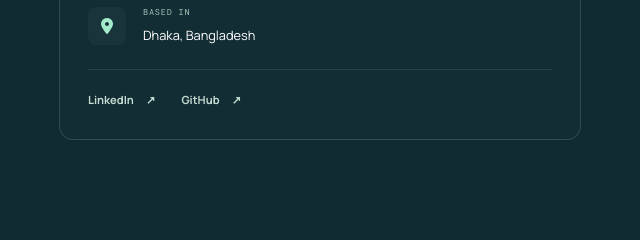
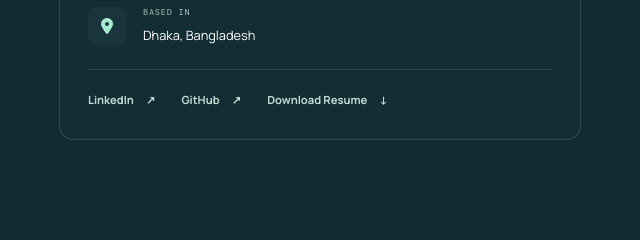
Before and after one commit to nahid1126/portfolio, a plain HTML site: page index.html in a window 1280 px wide. Shown: the part 6862-7102 px from the top of the page, 631-1271 px from the left. Drawn offline with nearby package versions, Linux system fonts and the light colour scheme.

Commit message:
download cv added

```diff
--- a/css/style.css
+++ b/css/style.css
@@ -186,7 +186,7 @@ section { padding: 104px 0; }
 .contact-value { display: block; font-size: .8rem; overflow-wrap: anywhere; }
 .contact-arrow { margin-left: auto; color: #9fbfb3; }
 a.contact-info-item:hover { color: var(--accent); }
-.contact-socials { display: flex; gap: 26px; padding: 22px 0; }
+.contact-socials { display: flex; flex-wrap: wrap; gap: 12px 26px; padding: 22px 0; }
 .contact-socials a { text-decoration: none; color: #c4dbd1; font-size: .7rem; font-weight: 700; }
 .contact-socials a span { margin-left: 10px; }
 .contact-socials a:hover { color: white; }
--- a/index.html
+++ b/index.html
@@ -655,7 +655,11 @@
           <a class="contact-info-item" href="mailto:nahidnub1126@gmail.com"><span class="contact-icon"><i class="fas fa-envelope" aria-hidden="true"></i></span><span><span class="contact-label">EMAIL ME</span><span class="contact-value">nahidnub1126@gmail.com</span></span><span class="contact-arrow" aria-hidden="true">↗</span></a>
           <a class="contact-info-item" href="tel:+8801725676253"><span class="contact-icon"><i class="fas fa-phone" aria-hidden="true"></i></span><span><span class="contact-label">GIVE ME A CALL</span><span class="contact-value">+880 1725 676253</span></span><span class="contact-arrow" aria-hidden="true">↗</span></a>
           <div class="contact-info-item"><span class="contact-icon"><i class="fas fa-map-marker-alt" aria-hidden="true"></i></span><span><span class="contact-label">BASED IN</span><span class="contact-value">Dhaka, Bangladesh</span></span></div>
-          <div class="contact-socials"><a href="https://www.linkedin.com/in/nahidhasan-dev/" target="_blank" rel="noopener noreferrer">LinkedIn <span aria-hidden="true">↗</span></a><a href="https://github.com/nahid1126" target="_blank" rel="noopener noreferrer">GitHub <span aria-hidden="true">↗</span></a></div>
+          <div class="contact-socials">
+            <a href="https://www.linkedin.com/in/nahidhasan-dev/" target="_blank" rel="noopener noreferrer">LinkedIn <span aria-hidden="true">↗</span></a>
+            <a href="https://github.com/nahid1126" target="_blank" rel="noopener noreferrer">GitHub <span aria-hidden="true">↗</span></a>
+            <a href="assets/Resume_Nahid_Hasan.pdf" download>Download Resume <span aria-hidden="true">↓</span></a>
+          </div>
         </div>
       </div>
     </div>
```
Also changed, not shown: 2 other files.
